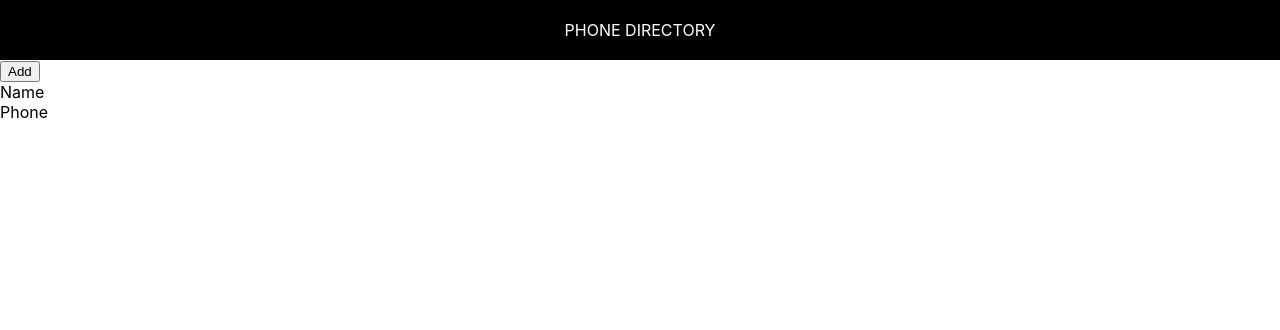
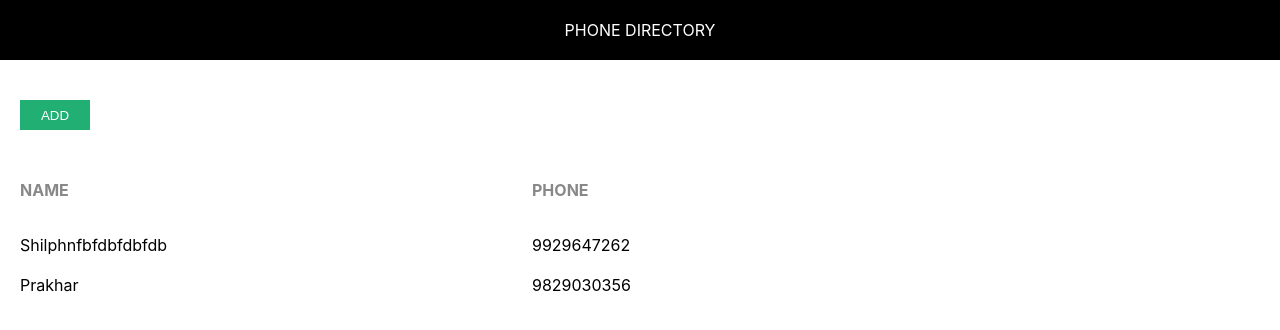
Before and after one commit to vjainlion/phone_directory, a React (Create React App) app: page / in a window 1280 px wide. Shown: the top 330 px of the page. Built offline with nearby package versions, Linux system fonts and the light colour scheme.

Commit message:
Style using grid-layout

```diff
--- a/src/App.css
+++ b/src/App.css
@@ -2,37 +2,37 @@
   text-align: center;
 }
 
-.App-logo {
-  height: 40vmin;
-  pointer-events: none;
+.appButton
+{
+  outline: none;
+  border: 0vh;
+  color: #fff;
+  background-color:#22af73;
+  text-transform: uppercase;
+  padding: 5px;
+  height: 30px;
+  width: 70px;
+  margin:40px 0 40px 20px;
+  text-align: center;
+  cursor: pointer;
+
 }
+.content
+{
+display: grid;
+grid-template-columns:40% 30% auto;
 
-@media (prefers-reduced-motion: no-preference) {
-  .App-logo {
-    animation: App-logo-spin infinite 20s linear;
-  }
 }
+.name_h,.phone_h
+{
 
-.App-header {
-  background-color: #282c34;
-  min-height: 100vh;
-  display: flex;
-  flex-direction: column;
-  align-items: center;
-  justify-content: center;
-  font-size: calc(10px + 2vmin);
-  color: white;
+  margin: 10px 0 25px 20px;
+  text-transform: uppercase;
+  color:#888888;
+  font-weight: bold;
 }
+.name,.phone{
+  margin: 10px 0 10px 20px;
 
-.App-link {
-  color: #61dafb;
+
 }
-
-@keyframes App-logo-spin {
-  from {
-    transform: rotate(0deg);
-  }
-  to {
-    transform: rotate(360deg);
-  }
-}
--- a/src/App.js
+++ b/src/App.js
@@ -1,6 +1,6 @@
 import React,{Component} from 'react';
 import Header from './component/header/header.component';
-
+import './App.css';
 class App extends Component {
 
   render()
@@ -8,12 +8,21 @@ class App extends Component {
     return(
       <div>
        <Header/>
-        <button>Add</button>
-        <div>
-        <span>Name</span><br/>
-        <span>Phone</span>
+        <button className="appButton">Add</button>
+        <div className="content">
+        <span className="name_h">Name</span>
+        <span className="phone_h">Phone</span>
         </div>
 
+        <div className="content">
+        <span className="name">Shilphnfbfdbfdbfdb</span>
+        <span className="phone">9929647262</span>
+        </div>
+
+        <div className="content">
+        <span className="name">Prakhar</span>
+        <span className="phone">9829030356</span>
+        </div>
 
 
       </div>
```
